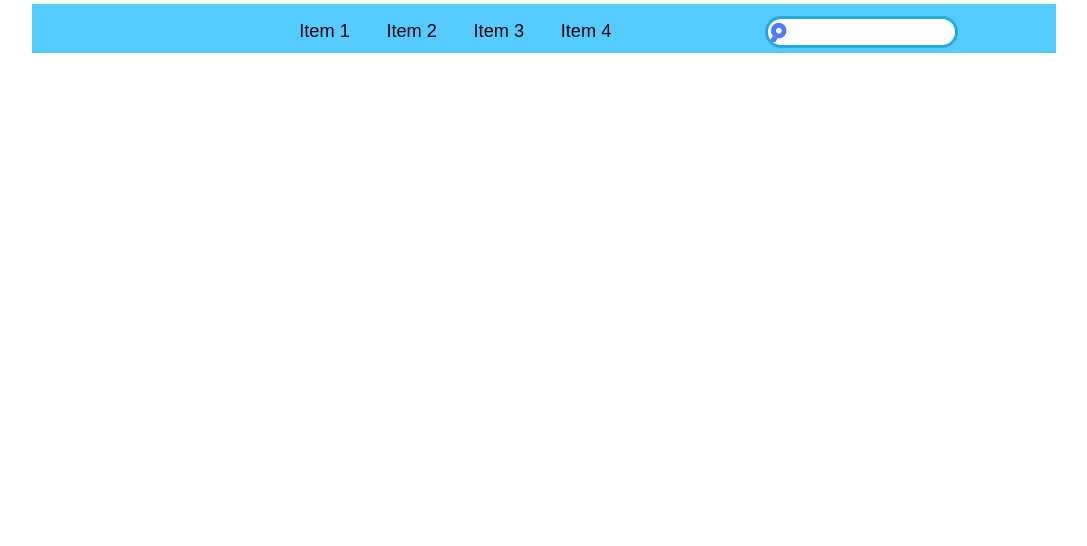
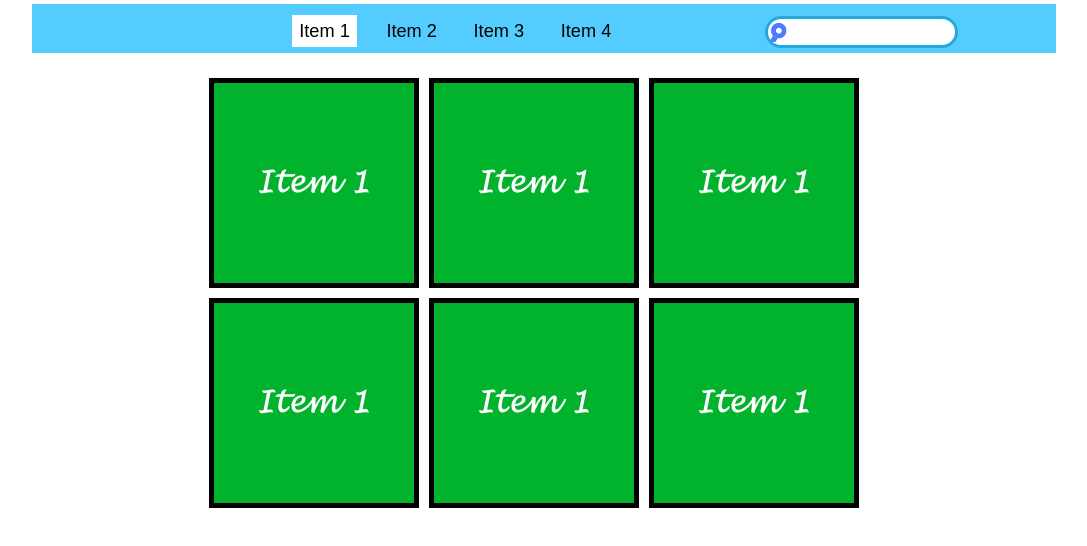
Before and after one commit to nicolas-tournier/excite_nic_tournier, a plain HTML site: page front_end/index.html in a window 1280 px wide. Shown: the part 66-612 px from the top of the page, without its empty margins (96-1183 px from the left). Drawn offline with nearby package versions, Linux system fonts and the light colour scheme.

Commit message:
various and assorted, some css formatting but mainly getting javascript structure toegther

```diff
--- a/front_end/css/main.css
+++ b/front_end/css/main.css
@@ -119,8 +119,10 @@ body {
 }
 #sub_nav {
 	display: inline-block;
-
 	width: 70%;
+}
+#sub_nav .selected {
+	background-color: #FFF;
 }
 #sub_nav div {
 	width: 30em;
@@ -151,6 +153,18 @@ body {
 	font-size: 16px;
 	padding-left: 25px;
 }
+#media_grid {
+	width: 680px;
+	height: 440px;
+	margin: 20px auto;
+	overflow: auto;
+}
+#media_grid img {
+	padding: 5px;
+	margin: 5px;
+	background-color: #000;
+	float:left;
+}
 h1 {
 	font-size: 1.5em;
 }
--- a/front_end/data/excite_data.json
+++ b/front_end/data/excite_data.json
@@ -1,43 +1,140 @@
 {
-    "date": "15/06/2012 1:45:30 PM",
-    "tags": "A day like any other",
-    "categories": [
-        {
-            "cat_id": "Category 1",
-            "types": [
+    "media": {
+        "items": {
+            "item_1": [
                 {
-                    "type": "Type 1",
-                    "score": "8"
+                    "type": "image",
+                    "url": "images/items/item_1_image.png"
                 },
                 {
-                    "type": "Type 2",
-                    "score": "0"
+                    "type": "image",
+                    "url": "images/items/item_1_image.png"
                 },
                 {
-                    "type": "Type 3",
-                    "score": "0"
+                    "type": "image",
+                    "url": "images/items/item_1_image.png"
                 },
                 {
-                    "type": "Type 4",
-                    "score": "4"
+                    "type": "image",
+                    "url": "images/items/item_1_image.png"
                 },
                 {
-                    "type": "Type 5",
-                    "score": "5"
+                    "type": "image",
+                    "url": "images/items/item_1_image.png"
                 },
                 {
-                    "type": "Type 6",
-                    "score": "5"
+                    "type": "image",
+                    "url": "images/items/item_1_image.png"
                 },
                 {
-                    "type": "Type 7",
-                    "score": "4"
+                    "type": "image",
+                    "url": "images/items/item_1_image.png"
                 },
                 {
-                    "type": "Type 8",
-                    "score": "6"
+                    "type": "image",
+                    "url": "images/items/item_1_image.png"
+                },
+                {
+                    "type": "video",
+                    "url": "https://www.youtube.com/watch?v=gaI6kBVyu00"
+                },
+                {
+                    "type": "text_image",
+                    "url": "images/items/item_1_image.png",
+                    "text": "Plain text, not looking for any trouble"
+                },
+                {
+                    "type": "text_header",
+                    "text": "<h1>Bad Text</h1><br>The kind of text which borrows HTML tags without saying 'please'"
+                },
+                {
+                    "type": "image",
+                    "url": "images/items/item_1_image.png"
+                },
+                {
+                    "type": "video",
+                    "url": "https://www.youtube.com/watch?v=gaI6kBVyu00"
+                },
+                {
+                    "type": "text_image",
+                    "url": "images/items/item_1_image.png",
+                    "text": "Plain text, not looking for any trouble"
+                },
+                {
+                    "type": "text_header",
+                    "text": "<h1>Bad Text</h1><br>The kind of text which borrows HTML tags without saying 'please'"
+                },
+                {
+                    "type": "image",
+                    "url": "images/items/item_1_image.png"
+                },
+                {
+                    "type": "video",
+                    "url": "https://www.youtube.com/watch?v=gaI6kBVyu00"
+                },
+                {
+                    "type": "text_image",
+                    "url": "images/items/item_1_image.png",
+                    "text": "Plain text, not looking for any trouble"
+                },
+                {
+                    "type": "text_header",
+                    "text": "<h1>Bad Text</h1><br>The kind of text which borrows HTML tags without saying 'please'"
+                }
+            ],
+            "item_2": [
+                {
+                    "type": "image",
+                    "url": "images/items/item_2_image.png"
+                },
+                {
+                    "type": "video",
+                    "url": "https://www.youtube.com/watch?v=gaI6kBVyu00"
+                },
+                {
+                    "type": "text_image",
+                    "url": "images/items/item_2_image.png",
+                    "text": "Plain text, not looking for any trouble"
+                },
+                {
+                    "type": "text_header",
+                    "text": "<h1>Bad Text</h1><br>The kind of text which borrows HTML tags without saying 'please'"
+                },
+                {
+                    "type": "image",
+                    "url": "images/items/item_2_image.png"
+                },
+                {
+                    "type": "video",
+                    "url": "https://www.youtube.com/watch?v=gaI6kBVyu00"
+                },
+                {
+                    "type": "text_image",
+                    "url": "images/items/item_2_image.png",
+                    "text": "Plain text, not looking for any trouble"
+                },
+                {
+                    "type": "text_header",
+                    "text": "<h1>Bad Text</h1><br>The kind of text which borrows HTML tags without saying 'please'"
+                },
+                {
+                    "type": "image",
+                    "url": "images/items/item_2_image.png"
+                },
+                {
+                    "type": "video",
+                    "url": "https://www.youtube.com/watch?v=gaI6kBVyu00"
+                },
+                {
+                    "type": "text_image",
+                    "url": "images/items/item_2_image.png",
+                    "text": "Plain text, not looking for any trouble"
+                },
+                {
+                    "type": "text_header",
+                    "text": "<h1>Bad Text</h1><br>The kind of text which borrows HTML tags without saying 'please'"
                 }
             ]
         }
-    ]
+    }
 }
--- a/front_end/js/excite.js
+++ b/front_end/js/excite.js
@@ -1,15 +1,41 @@
 ExciteApp = {
 
+	ExciteApp:this,
+
 	initialize:function() {
-		this.model.initialize('data/excite_data.json');
-		$(this.model).bind('dataLoaded', this.controller.initialize);
+		//sets that to be this in ExciteApp context
+		var that = this;
+		this.model.initialize('data/excite_data.json', that);
+		$(this.model).bind('dataLoaded', function(){
+			that.controller.initialize(that.model, that.view);
+
+		});
 	},
 
 	controller: {
 
-		initialize:function(){
-			//'this' is a ref to the model as
-			//initialize is a JQuery callback
+		initialize:function(model, view){
+
+			//model data is now available
+			this.model = model;
+			this.view = view;
+
+			//initialize controllers
+			this.media.initialize(model.media, view.media);
+			this.navigation.secondary.initialize(view.navigation.secondary);
+
+
+
+
+			//setup main nav
+
+			//set up item nav
+
+
+
+			//seach
+
+			//credentials
 		},
 
 		navigation: {
@@ -21,7 +47,29 @@ ExciteApp = {
 
 			secondary: {
 
+				currentlySelected: null,
+				view: null,
 
+				initialize: function(view){
+
+					this.view = view;
+					this.view.initialize();
+
+					$(this.view).bind('itemSelected', function(ev){
+						var itemNode = ev.currentTarget;
+						console.log(this);
+					});
+
+					this.selectItem('item_1');
+				},
+				selectItem: function(item){
+
+					if(this.currentlySelected != null){
+						this.view.removeHighlightItem(currentlySelected);
+					}
+					this.currentlySelected = item;
+					this.view.highlightItem(item);
+				}
 			}
 		},
 
@@ -31,9 +79,40 @@ ExciteApp = {
 
 		media: {
 
-			//setup load listeners
-			//co-ordinate loads
-			//requests to viewss
+			currentItemIndex:1,
+			model: null,
+			view: null,
+
+			initialize: function(model, view){
+				this.view = view;
+				//start loading the first batch of images
+				this.loadItems(model.getItem(this.currentItemIndex));
+			},
+
+			loadItems: function(data){
+
+				var el_image = $('#media_grid');
+
+				var l = data.length;
+				var loadCount = 0;
+
+				for(var i = 0; i< l; i++){
+					var item = data[i];
+					var type = item.type;
+
+					switch(type){
+
+						case 'image':
+							url = item.url;
+							this.view.loadImage(url, loadCount, l, el_image);
+						break;
+					}
+				}
+			},
+
+			loadComplete: function(){
+				console.log('complete !!!')
+			}
 		},
 
 		tabbed: {
@@ -52,21 +131,41 @@ ExciteApp = {
 	model: {
 
 		initialize: function(url){
+
 			var that = this;
+
+			this.media.initialize();
+
 			$.getJSON(url, function(data) {
-				that.makeData(data);
-				that.rawData = data;
+				that.appData = data;
+				//portion out data to interested model members
+				that.media.data = that.appData.media.items;
+
+
 				$(that).trigger('dataLoaded');
 			});
 		},
 
-		rawData: {},
+		appData: {},
 
 		media: {
 
+			initialize: function(){
+
+			},
+
+			data: {},
+
+			getItem: function(index){
+	/*			var o = new TestProto();
+				TestProto.prototype.name = 'nic';
+				console.log(o.name);*/
+				var currentItemData = this.data['item_'+index];
+				return currentItemData;
+			}
 			//setup load listeners
 			//co-ordinate loads
-			//requests to viewss
+			//requests to views
 		},
 
 		tabbed: {
@@ -86,9 +185,42 @@ ExciteApp = {
 
 		media: {
 
-			//setup load listeners
-			//co-ordinate loads
-			//requests to viewss
+			loadImage: function(url, lc, l, el){
+				var img = $('<img />');
+				$(img).load(function() {
+				    if(lc == l){
+				    	this.loadComplete();
+				    }
+				});
+				el.append(img);
+				$(img).attr('src', url);
+			}
+		},
+		navigation: {
+
+			primary: {
+
+			},
+			secondary: {
+
+				el:'#sub_nav',
+
+				initialize: function(){
+
+					var that = this;
+
+					$(this.el).bind('click', function(ev){
+						console.log('click ', ev.target)
+						$(that).trigger('itemSelected', [ev.target])
+					});
+				},
+				highlightItem: function(item){
+					$(this.el+' #'+item).addClass('selected');
+				},
+				removeHighlightItem: function(item){
+					$(this.el+' #'+item).removeClass('selected');
+				}
+			}
 		},
 
 		tabbed: {
@@ -103,6 +235,7 @@ ExciteApp = {
 		}
 	}
 };
+/*function TestProto(){};*/
 
 //on document ready
 $(function(){
```
Also changed, not shown: front_end/images/items/item_1_image.png (added), front_end/resources/images/item_1_image.fw.png (added), front_end/resources/images/search_icon.fw.png.
